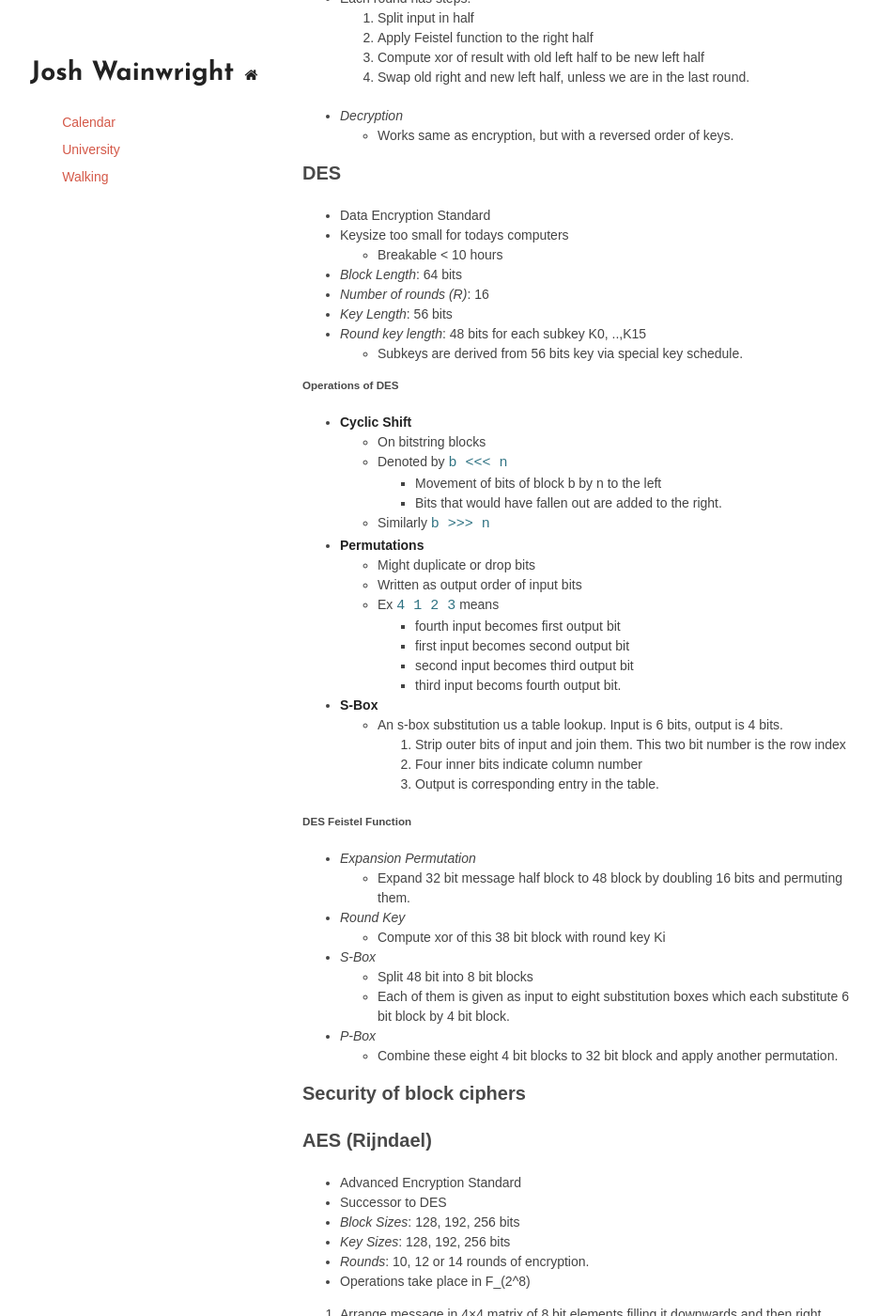
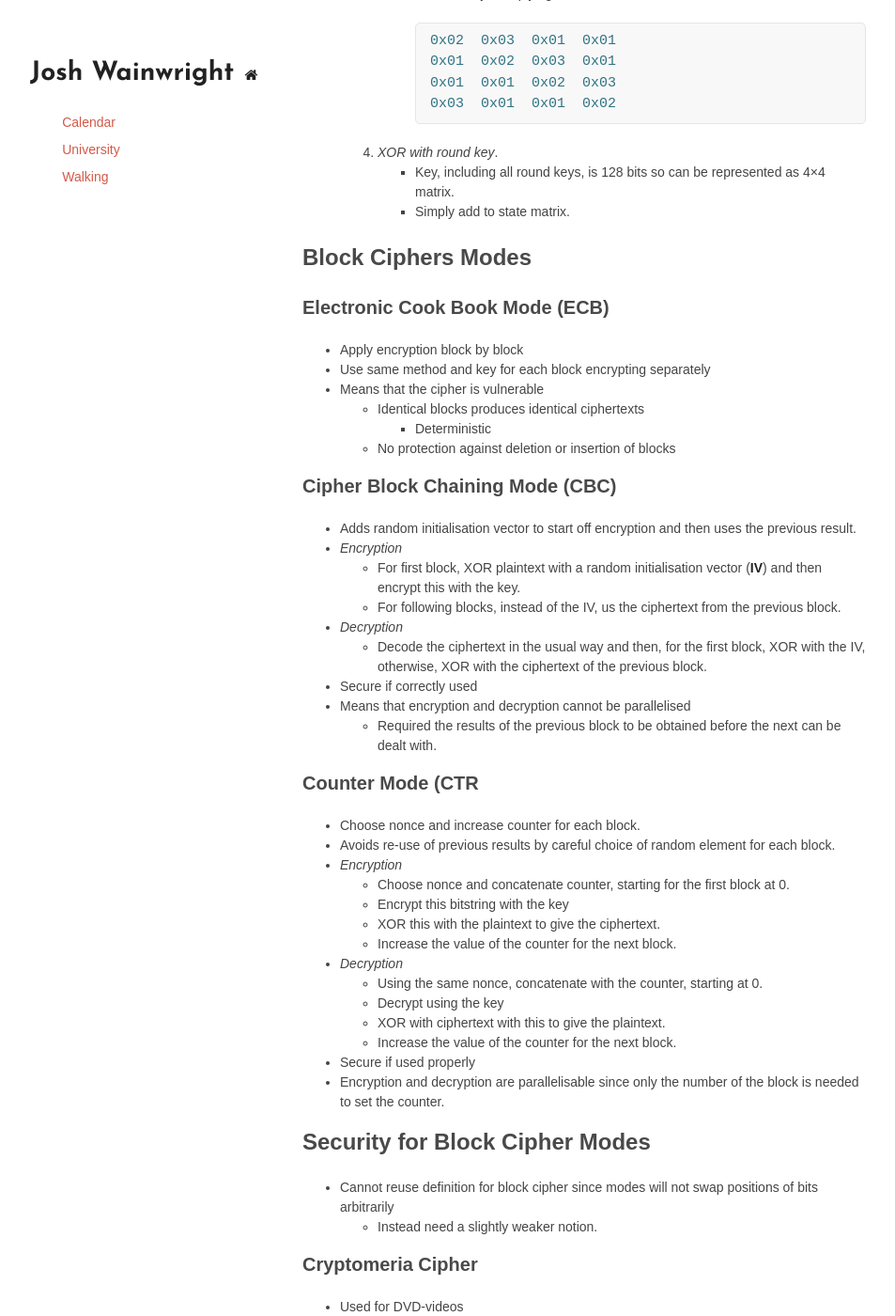
Before and after one commit to jaw42/jaw42.github.com, a Jekyll site: the page built from university/Cryptography.md, in a window 1280 px wide and 1400 px high, scrolled down 3900 px. Shown: the whole window at 94% size, without its empty margins (148-1101 px from the left). Built offline with Jekyll 4.4.1, drawn with Linux system fonts in a browser that asks for light colours; some of the changed text lies outside the part shown.

Commit message:
Added more notes

```diff
--- a/university/Cryptography.md
+++ b/university/Cryptography.md
@@ -28,7 +26,7 @@ title: Cryptography Notes
 	- For a message of size n, there are at most n possibilities for the key.
 	- Probability of at leat 1/n of winning, protocol insecure.
 
-#### Permutation
+### Permutation
 - *Key*: Permutation of length n of the alphabet
 - *Encryption*:
 	1. Split plaintext into blocks of length n.
@@ -83,12 +61,12 @@ title: Cryptography Notes
 - **Mallory**: Active attacher intercepting and modifying messages to identify
   plaintexts and keys.
 
-#### Mathematical Notation
+### Mathematical Notation
 
-### Block Ciphers
+## Block Ciphers
 - Symmetric cipher operating on fixed length group of bits, called blocks.
 
-#### Feistel
+### Feistel
 - Class of ciphers
 	- eg Blowfish, DES, 3DES
 - Same encryption scheme applied iteratively for several rounds
@@ -102,7 +80,7 @@ title: Cryptography Notes
 - *Decryption*
 	- Works same as encryption, but with a reversed order of keys.
 
-#### DES
+### DES
 - Data Encryption Standard
 - Keysize too small for todays computers
 	- Breakable < 10 hours
@@ -112,7 +90,7 @@ title: Cryptography Notes
 - *Round key length*: 48 bits for each subkey K0, ..,K15
 	- Subkeys are derived from 56 bits key via special key schedule.
 
-##### Operations of DES
+#### Operations of DES
 - **Cyclic Shift**
 	- On bitstring blocks
 	- Denoted by `b <<< n`
@@ -135,7 +113,7 @@ title: Cryptography Notes
 		1. Four inner bits indicate column number
 		1. Output is corresponding entry in the table.
 
-##### DES Feistel Function
+#### DES Feistel Function
 - *Expansion Permutation*
 	- Expand 32 bit message half block to 48 block by doubling 16 bits and
 	  permuting them.
@@ -149,9 +127,9 @@ title: Cryptography Notes
 	- Combine these eight 4 bit blocks to 32 bit block and apply another
 	  permutation.
 
-#### Security of block ciphers
+### Security of block ciphers
 
-#### AES (Rijndael)
+### AES (Rijndael)
 - Advanced Encryption Standard
 - Successor to DES
 - *Block Sizes*: 128, 192, 256 bits
@@ -186,8 +164,65 @@ title: Cryptography Notes
 		  4×4 matrix.
 		- Simply add to state matrix.
 
-TODO Lecture 4
+### Block Ciphers Modes
 
+#### Electronic Cook Book Mode (ECB)
+- Apply encryption block by block
+- Use same method and key for each block encrypting separately
+- Means that the cipher is vulnerable
+	- Identical blocks produces identical ciphertexts
+		- Deterministic
+	- No protection against deletion or insertion of blocks
+
+#### Cipher Block Chaining Mode (CBC)
+- Adds random initialisation vector to start off encryption and then uses the
+  previous result.
+- *Encryption*
+	- For first block, XOR plaintext with a random initialisation vector
+	  (**IV**) and then encrypt this with the key.
+	- For following blocks, instead of the IV, us the ciphertext from the
+	  previous block.
+- *Decryption*
+	- Decode the ciphertext in the usual way and then, for the first block, XOR
+	  with the IV, otherwise, XOR with the ciphertext of the previous block.
+- Secure if correctly used
+- Means that encryption and decryption cannot be parallelised
+	- Required the results of the previous block to be obtained before the next
+	  can be dealt with.
+
+#### Counter Mode (CTR
+- Choose nonce and increase counter for each block.
+- Avoids re-use of previous results by careful choice of random element for
+  each block.
+- *Encryption*
+	- Choose nonce and concatenate counter, starting for the first block at 0.
+	- Encrypt this bitstring with the key
+	- XOR this with the plaintext to give the ciphertext.
+	- Increase the value of the counter for the next block.
+- *Decryption*
+	- Using the same nonce, concatenate with the counter, starting at 0.
+	- Decrypt using the key
+	- XOR with ciphertext with this to give the plaintext.
+	- Increase the value of the counter for the next block.
+- Secure if used properly
+- Encryption and decryption are parallelisable since only the number of the
+  block is needed to set the counter.
+
+### Security for Block Cipher Modes
+- Cannot reuse definition for block cipher since modes will not swap positions
+  of bits arbitrarily
+	- Instead need a slightly weaker notion.
+
+#### Cryptomeria Cipher
+- Used for DVD-videos
+- Successor to CSS encryption
+- Algorithm made public except for the S-boxes
+	- 10 round Feistel cipher
+	- 56 bit key size
+	- 64 bit block size
+- Brute force attacks have succeeded against it.
+
+<!--
 #### AACS Advanced Access Content System
  OVERVIEW
  SECURITY ISSUES
@@ -266,3 +301,5 @@ TODO Lecture 4
 ### Matrix arithmetic
 ### Discrete Logarithm and Subgroup
 ### Arithmetic modulo a composite
+
+-->
```
Also changed, not shown: other parts of university/Cryptography.md (+5 -27 lines), university/SoftwareWorkshop.md (+8 -1 lines).
